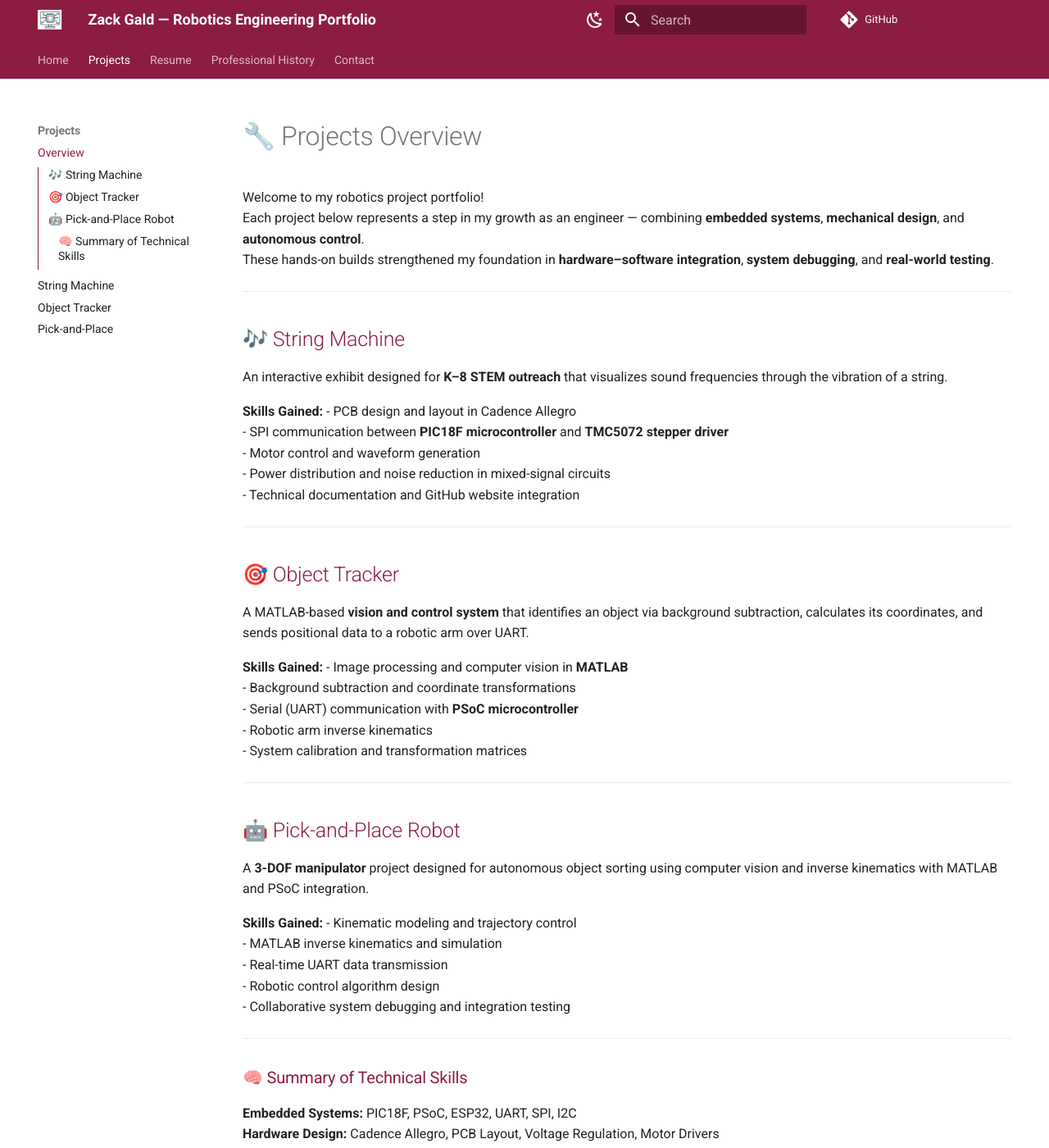
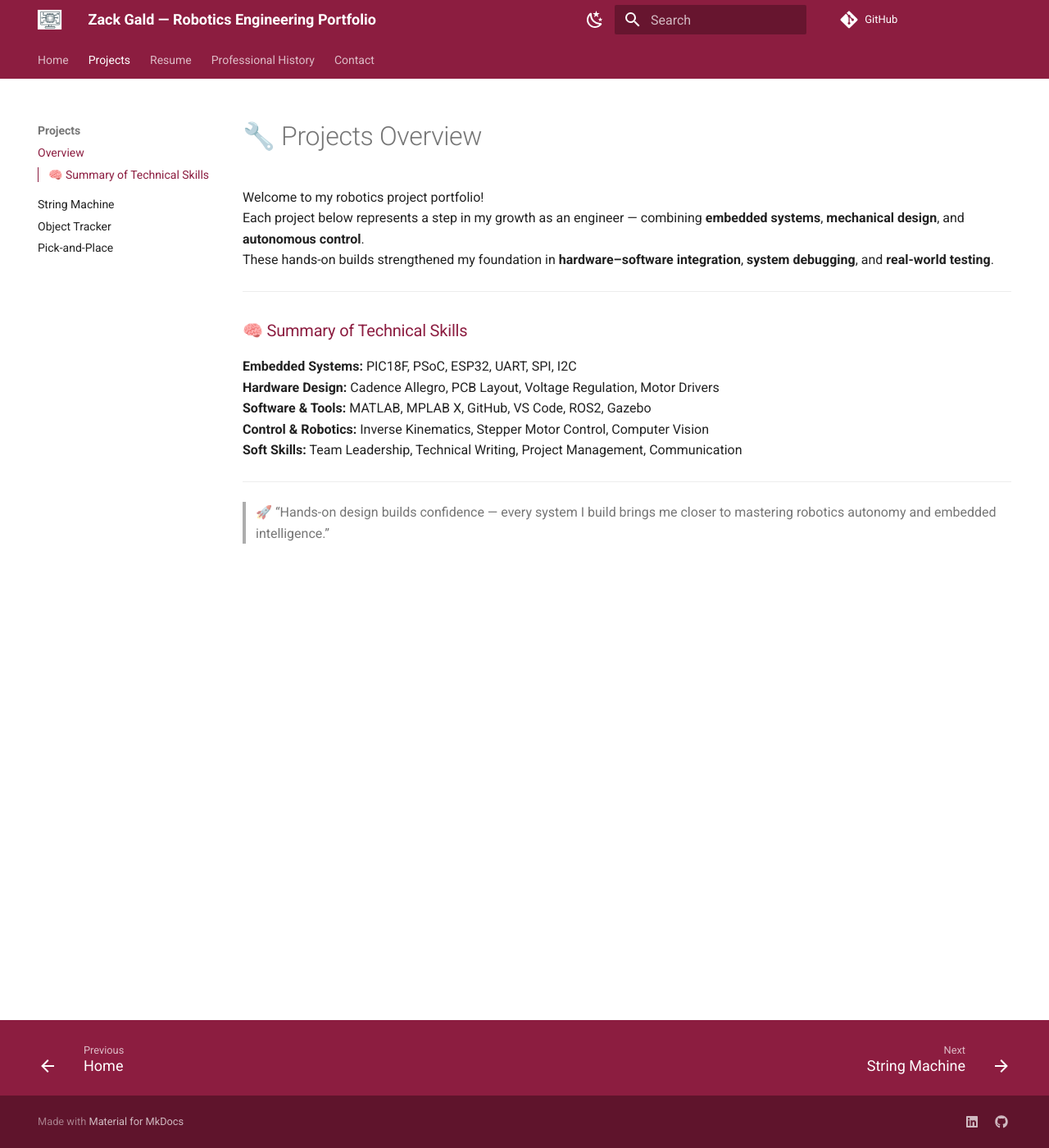
Before and after one commit to zackgald1/zgald, an MkDocs documentation site: the page built from docs/projects/index.md, in a window 1280 px wide and 1400 px high. Shown: the whole window at 82% size. Built offline with MkDocs 1.6.1 and Material for MkDocs 9.7.7, drawn with Linux system fonts in a browser that asks for light colours; comment, search, counter and statistics services are not loaded.

Commit message:
Update index.md

```diff
--- a/docs/projects/index.md
+++ b/docs/projects/index.md
@@ -3,42 +3,6 @@
 Welcome to my robotics project portfolio!
 Each project below represents a step in my growth as an engineer — combining **embedded systems**, **mechanical design**, and **autonomous control**.
 These hands-on builds strengthened my foundation in **hardware–software integration**, **system debugging**, and **real-world testing**.
-
----
-
-## 🎶 [String Machine](string-machine.md)
-An interactive exhibit designed for **K–8 STEM outreach** that visualizes sound frequencies through the vibration of a string.
-
-**Skills Gained:**
-- PCB design and layout in Cadence Allegro
-- SPI communication between **PIC18F microcontroller** and **TMC5072 stepper driver**
-- Motor control and waveform generation
-- Power distribution and noise reduction in mixed-signal circuits
-- Technical documentation and GitHub website integration
-
----
-
-## 🎯 [Object Tracker](object-tracker.md)
-A MATLAB-based **vision and control system** that identifies an object via background subtraction, calculates its coordinates, and sends positional data to a robotic arm over UART.
-
-**Skills Gained:**
-- Image processing and computer vision in **MATLAB**
-- Background subtraction and coordinate transformations
-- Serial (UART) communication with **PSoC microcontroller**
-- Robotic arm inverse kinematics
-- System calibration and transformation matrices
-
----
-
-## 🤖 [Pick-and-Place Robot](pick-and-place.md)
-A **3-DOF manipulator** project designed for autonomous object sorting using computer vision and inverse kinematics with MATLAB and PSoC integration.
-
-**Skills Gained:**
-- Kinematic modeling and trajectory control
-- MATLAB inverse kinematics and simulation
-- Real-time UART data transmission
-- Robotic control algorithm design
-- Collaborative system debugging and integration testing
 
 ---
 
```
